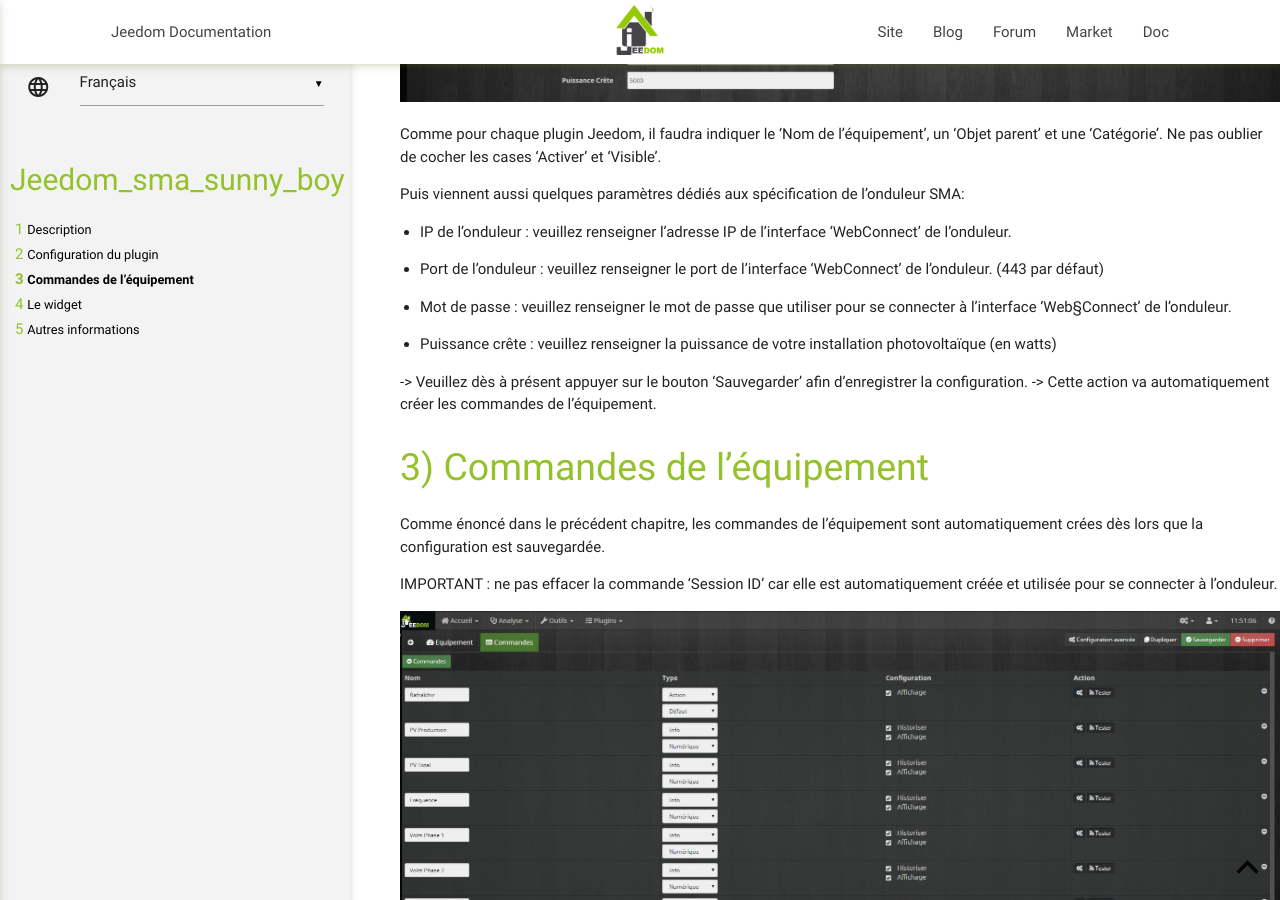
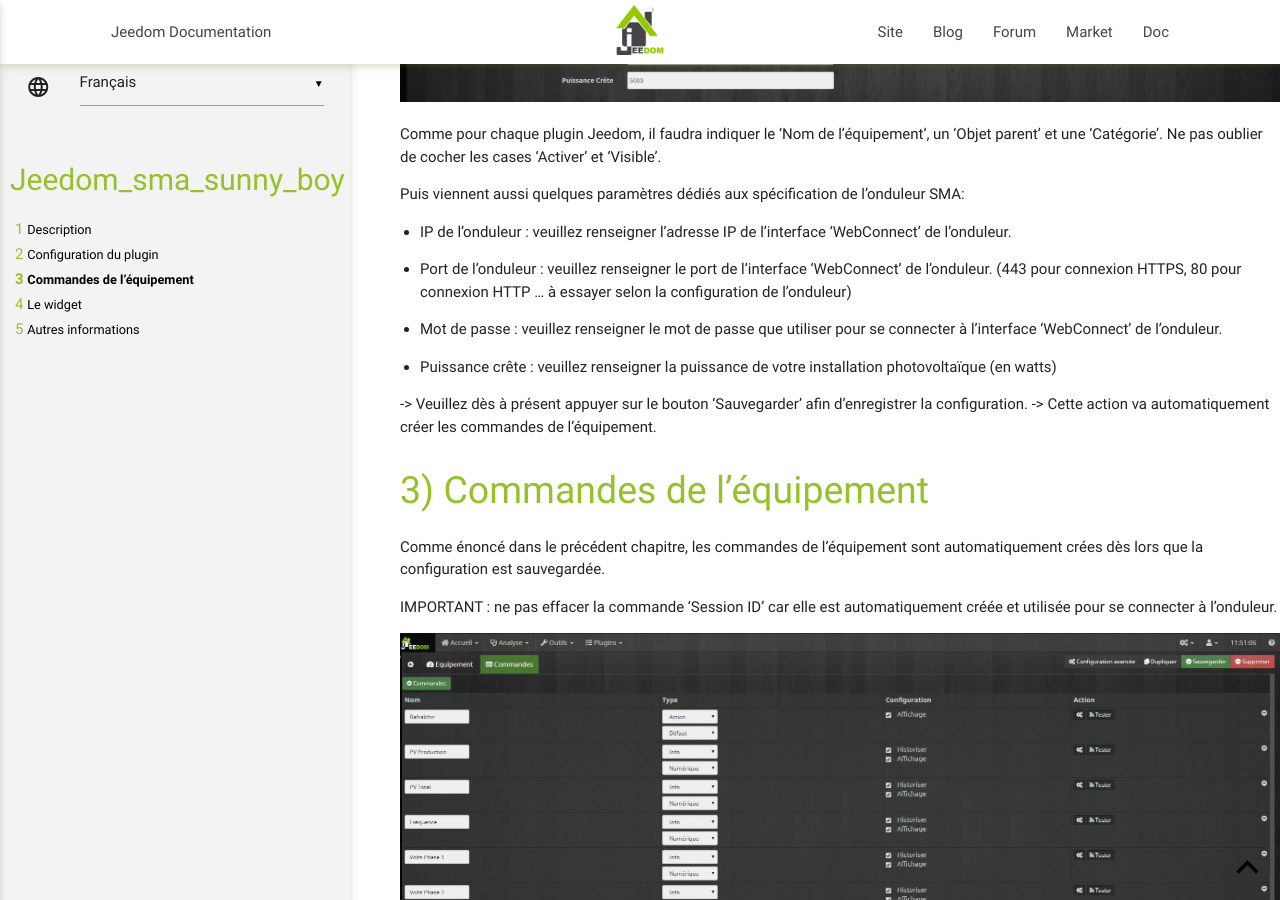
Before and after one commit to Sattaz/Jeedom_SMA_Sunny_Boy, a Jekyll site: the page built from docs/fr_FR/index.md, in a window 1280 px wide and 900 px high, scrolled down 591 px. Built offline with Jekyll 4.4.1, drawn with Linux system fonts in a browser that asks for light colours; our own code applies the rules of GitHub Pages for plain Markdown files.

Commit message:
Update index.md

```diff
--- a/docs/fr_FR/index.md
+++ b/docs/fr_FR/index.md
@@ -20,9 +20,9 @@ Puis viennent aussi quelques paramètres dédiés aux spécification de l'ondule
 
 -   IP de l'onduleur : veuillez renseigner l'adresse IP de l'interface 'WebConnect' de l'onduleur.
 
--   Port de l'onduleur : veuillez renseigner le port de l'interface 'WebConnect' de l'onduleur. (443 par défaut)
+-   Port de l'onduleur : veuillez renseigner le port de l'interface 'WebConnect' de l'onduleur. (443 pour connexion HTTPS, 80 pour connexion HTTP ... à essayer selon la configuration de l'onduleur)
 
--   Mot de passe : veuillez renseigner le mot de passe que utiliser pour se connecter à l'interface 'Web§Connect' de l'onduleur.
+-   Mot de passe : veuillez renseigner le mot de passe que utiliser pour se connecter à l'interface 'WebConnect' de l'onduleur.
 
 -   Puissance crête : veuillez renseigner la puissance de votre installation photovoltaïque (en watts)
 
```
